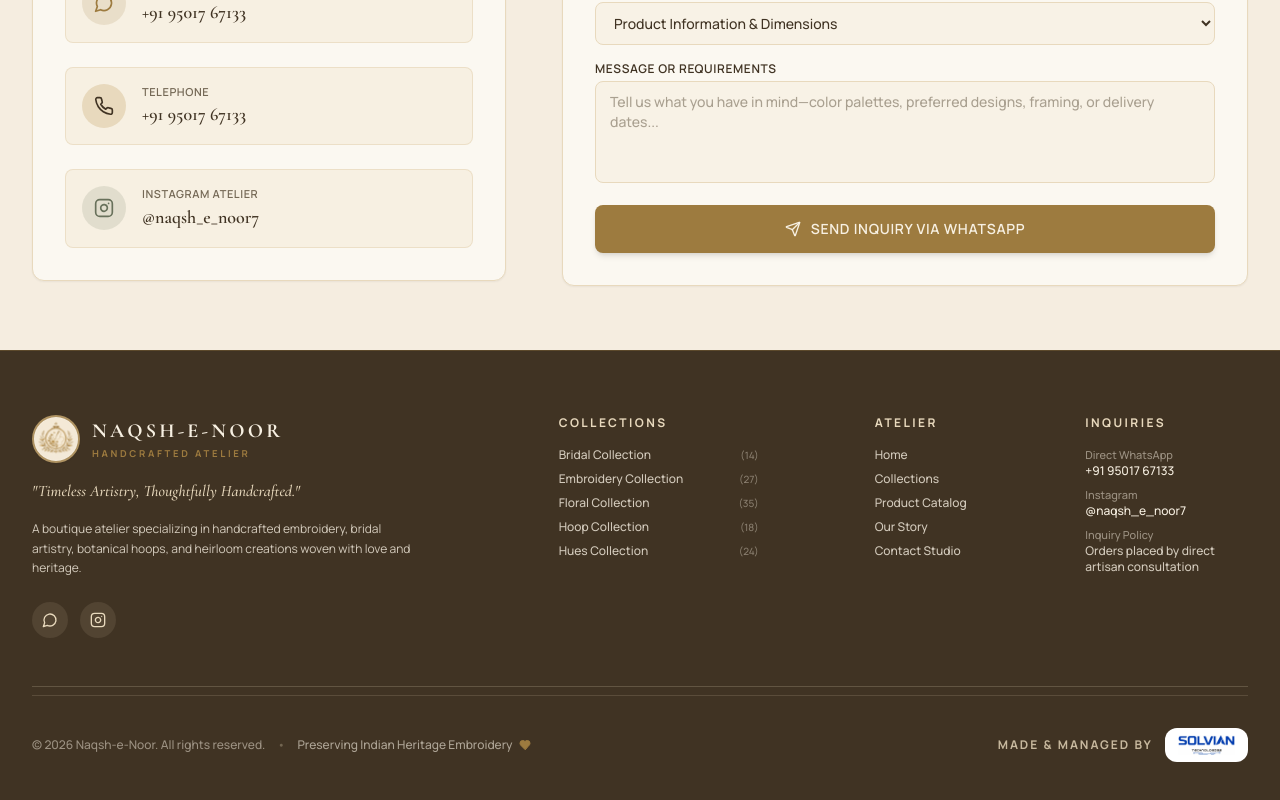
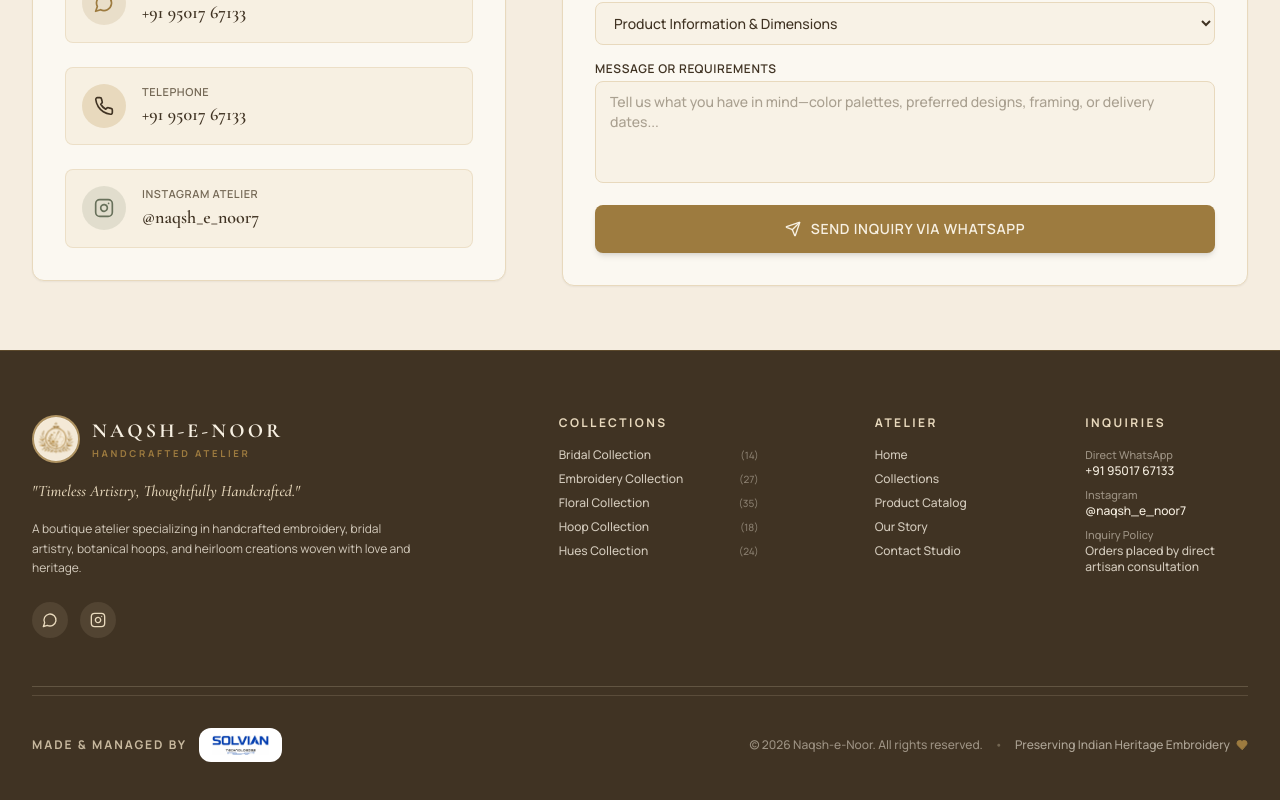
Before and after one commit to Rsmiyani/nashq-e-noor_prod, a React (Vite) app: page / in a window 1280 px wide. Shown: the part 4309-5109 px from the top of the page. Built offline with nearby package versions, Linux system fonts and the light colour scheme; no server answers; the database is empty.

Commit message:
feat(footer): move 'Made & Managed By Solvian Technologies' badge to left side

```diff
--- a/src/components/Footer.tsx
+++ b/src/components/Footer.tsx
@@ -191,19 +191,7 @@ export const Footer: React.FC<FooterProps> = ({ onNavigate }) => {
 
         {/* Bottom Strip */}
         <div className="pt-8 flex flex-col md:flex-row items-center justify-between text-xs text-warm-ivory/50 gap-4 sm:gap-6 border-t border-champagne/15 mt-2">
-          {/* Copyright & Tagline */}
-          <div className="flex flex-col sm:flex-row items-center gap-2 sm:gap-3 text-center sm:text-left">
-            <p>
-              &copy; {currentYear} Naqsh-e-Noor. All rights reserved.
-            </p>
-            <span className="hidden sm:inline text-champagne/30">•</span>
-            <p className="flex items-center gap-1.5 text-xs text-warm-ivory/60">
-              <span>Preserving Indian Heritage Embroidery</span>
-              <Heart className="w-3 h-3 text-gold inline fill-gold" />
-            </p>
-          </div>
-
-          {/* Made & Managed By Solvian Technologies */}
+          {/* Made & Managed By Solvian Technologies (Left) */}
           <div className="flex items-center gap-2.5 sm:gap-3 shrink-0">
             <span className="text-[11px] sm:text-xs uppercase tracking-[0.16em] font-bold text-champagne/80">
               Made &amp; Managed By
@@ -222,6 +210,18 @@ export const Footer: React.FC<FooterProps> = ({ onNavigate }) => {
               />
             </a>
           </div>
+
+          {/* Copyright & Tagline (Right) */}
+          <div className="flex flex-col sm:flex-row items-center gap-2 sm:gap-3 text-center md:text-right">
+            <p>
+              &copy; {currentYear} Naqsh-e-Noor. All rights reserved.
+            </p>
+            <span className="hidden sm:inline text-champagne/30">•</span>
+            <p className="flex items-center gap-1.5 text-xs text-warm-ivory/60">
+              <span>Preserving Indian Heritage Embroidery</span>
+              <Heart className="w-3 h-3 text-gold inline fill-gold" />
+            </p>
+          </div>
         </div>
 
       </div>
```
